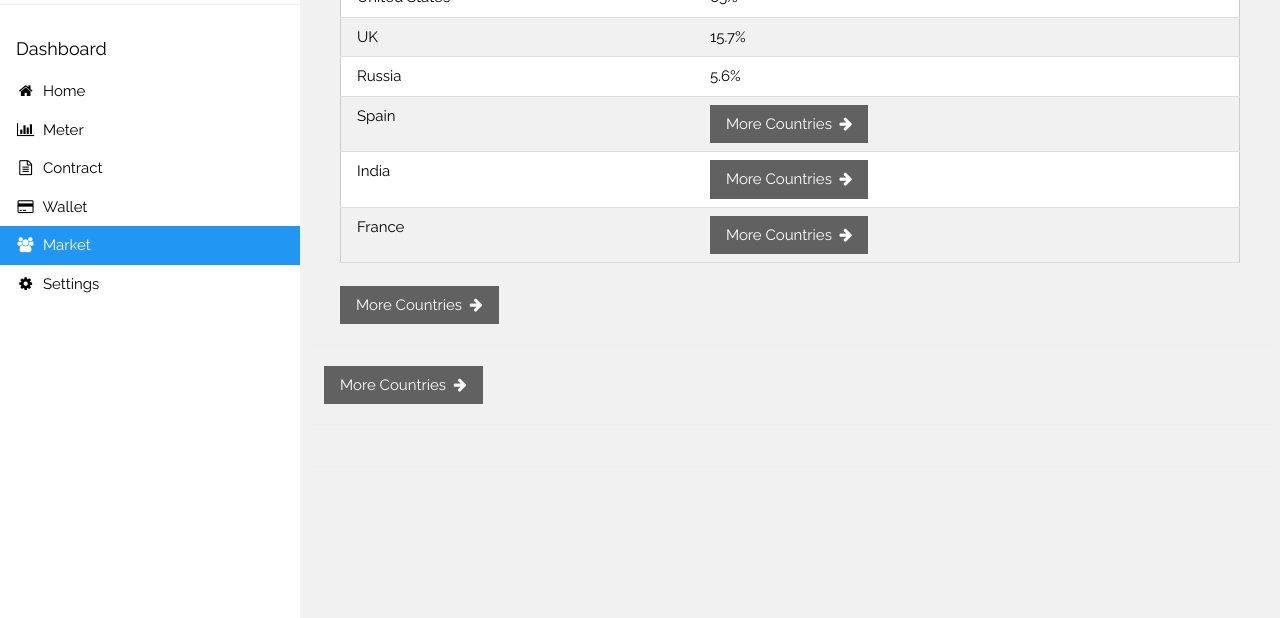
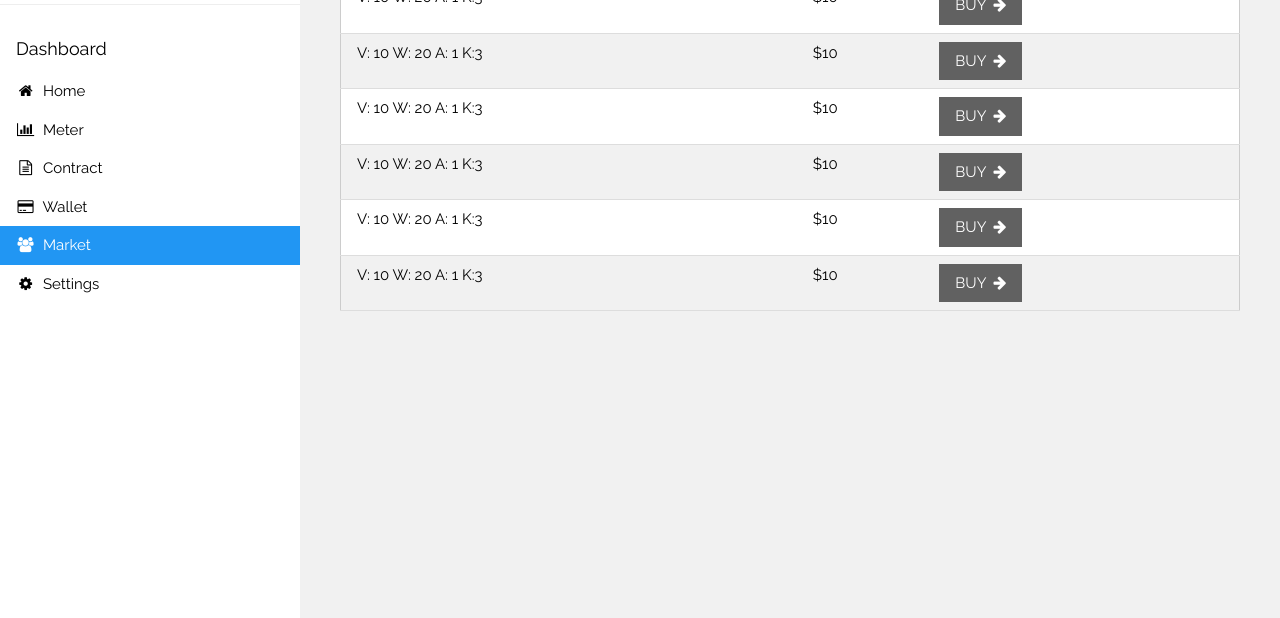
Before and after one commit to lightswarm124/PowerCoin, a website: page public/market.html in a window 1280 px wide. Shown: the part 182-800 px from the top of the page. Drawn offline with nearby package versions, Linux system fonts and the light colour scheme.

Commit message:
marketplace

```diff
--- a/public/market.html
+++ b/public/market.html
@@ -62,53 +62,42 @@ html,body,h1,h2,h3,h4,h5 {font-family: "Raleway", sans-serif}
 
   <div class="w3-container">
     <div class="w3-container">
-      <h5>Countries</h5>
+      <h5>Supply Market</h5>
       <table class="w3-table w3-striped w3-bordered w3-border w3-hoverable w3-white">
         <tr>
-          <td>United States</td>
-          <td>65%</td>
+          <td>V: 10 W: 20 A: 1 K:3</td>
+          <td>$10</td>
+          <td><button class="w3-button w3-dark-grey">BUY  <i class="fa fa-arrow-right"></i></button</td>
         </tr>
         <tr>
-          <td>UK</td>
-          <td>15.7%</td>
+          <td>V: 10 W: 20 A: 1 K:3</td>
+          <td>$10</td>
+          <td><button class="w3-button w3-dark-grey">BUY  <i class="fa fa-arrow-right"></i></button</td>
         </tr>
         <tr>
-          <td>Russia</td>
-          <td>5.6%</td>
+          <td>V: 10 W: 20 A: 1 K:3</td>
+          <td>$10</td>
+          <td><button class="w3-button w3-dark-grey">BUY  <i class="fa fa-arrow-right"></i></button</td>
         </tr>
         <tr>
-          <td>Spain</td>
-          <td><button class="w3-button w3-dark-grey">More Countries  <i class="fa fa-arrow-right"></i></button></td>
+          <td>V: 10 W: 20 A: 1 K:3</td>
+          <td>$10</td>
+          <td><button class="w3-button w3-dark-grey">BUY  <i class="fa fa-arrow-right"></i></button></td>
         </tr>
         <tr>
-          <td>India</td>
-          <td><button class="w3-button w3-dark-grey">More Countries  <i class="fa fa-arrow-right"></i></button></td>
+          <td>V: 10 W: 20 A: 1 K:3</td>
+          <td>$10</td>
+          <td><button class="w3-button w3-dark-grey">BUY  <i class="fa fa-arrow-right"></i></button></td>
         </tr>
         <tr>
-          <td>France</td>
-          <td><button class="w3-button w3-dark-grey">More Countries  <i class="fa fa-arrow-right"></i></button></td>
+          <td>V: 10 W: 20 A: 1 K:3</td>
+          <td>$10</td>
+          <td><button class="w3-button w3-dark-grey">BUY  <i class="fa fa-arrow-right"></i></button></td>
         </tr>
       </table><br>
-      <button class="w3-button w3-dark-grey">More Countries  <i class="fa fa-arrow-right"></i></button>
+
     </div>
   </div>
-  <hr>
-
-  <div class="w3-container">
-
-    <button class="w3-button w3-dark-grey">More Countries  <i class="fa fa-arrow-right"></i></button>
-  </div>
-  <hr>
-  <div class="w3-container">
-  </div>
-  <hr>
-
-  <div class="w3-container">
-  <br>
-  <!-- Footer -->
-  <footer class="w3-container w3-padding-16 w3-light-grey">
-  </footer>
-
   <!-- End page content -->
 </div>
 
```
